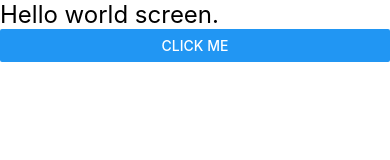
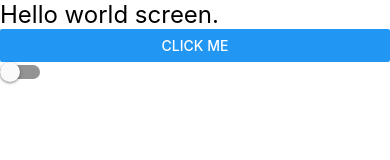
Before and after one commit to kunndnn/app, a React Native app: screen / in a window 390 px wide. Shown: the top 160 px of the page. Built offline with nearby package versions, Linux system fonts and the light colour scheme.

Commit message:
switch case

```diff
--- a/app/index.tsx
+++ b/app/index.tsx
@@ -1,6 +1,10 @@
-import { Text, View, Button, Alert } from "react-native";
+import { useState } from "react";
+import { Text, View, Button, Alert, Switch } from "react-native";
 
 export default function Index() {
+  const [isEnabled, setIsEnabled] = useState(false);
+  const toggleSwitch = () => setIsEnabled((previousState) => !previousState);
+
   const pressMe = () => {
     Alert.alert("Button clicked.");
   };
@@ -8,6 +12,7 @@ export default function Index() {
     <View>
       <Text style={{ fontSize: 24 }}>Hello world screen.</Text>
       <Button title="click me" onPress={pressMe} />
+      <Switch onValueChange={toggleSwitch} value={isEnabled}/>
     </View>
   );
 }
```
